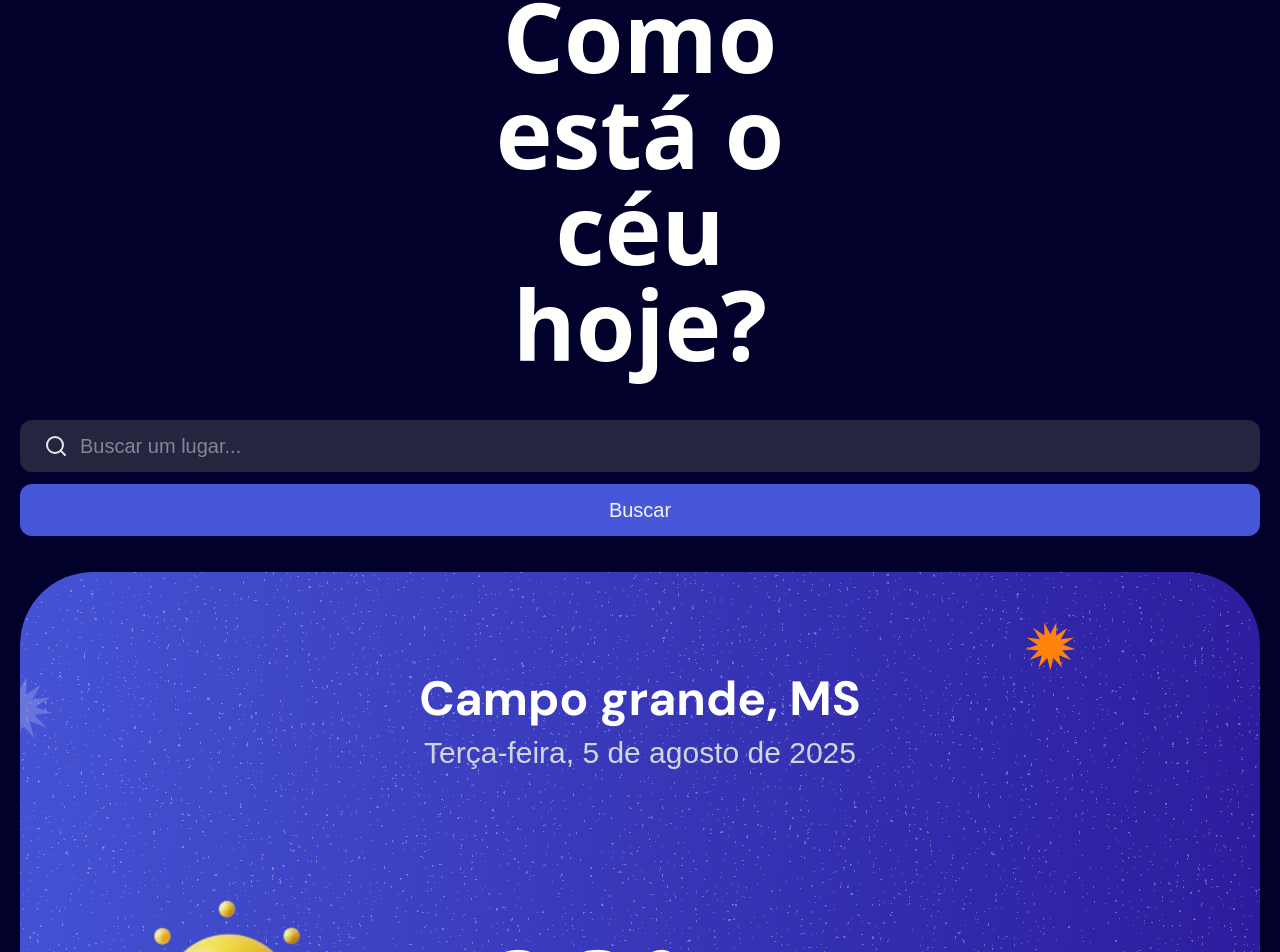
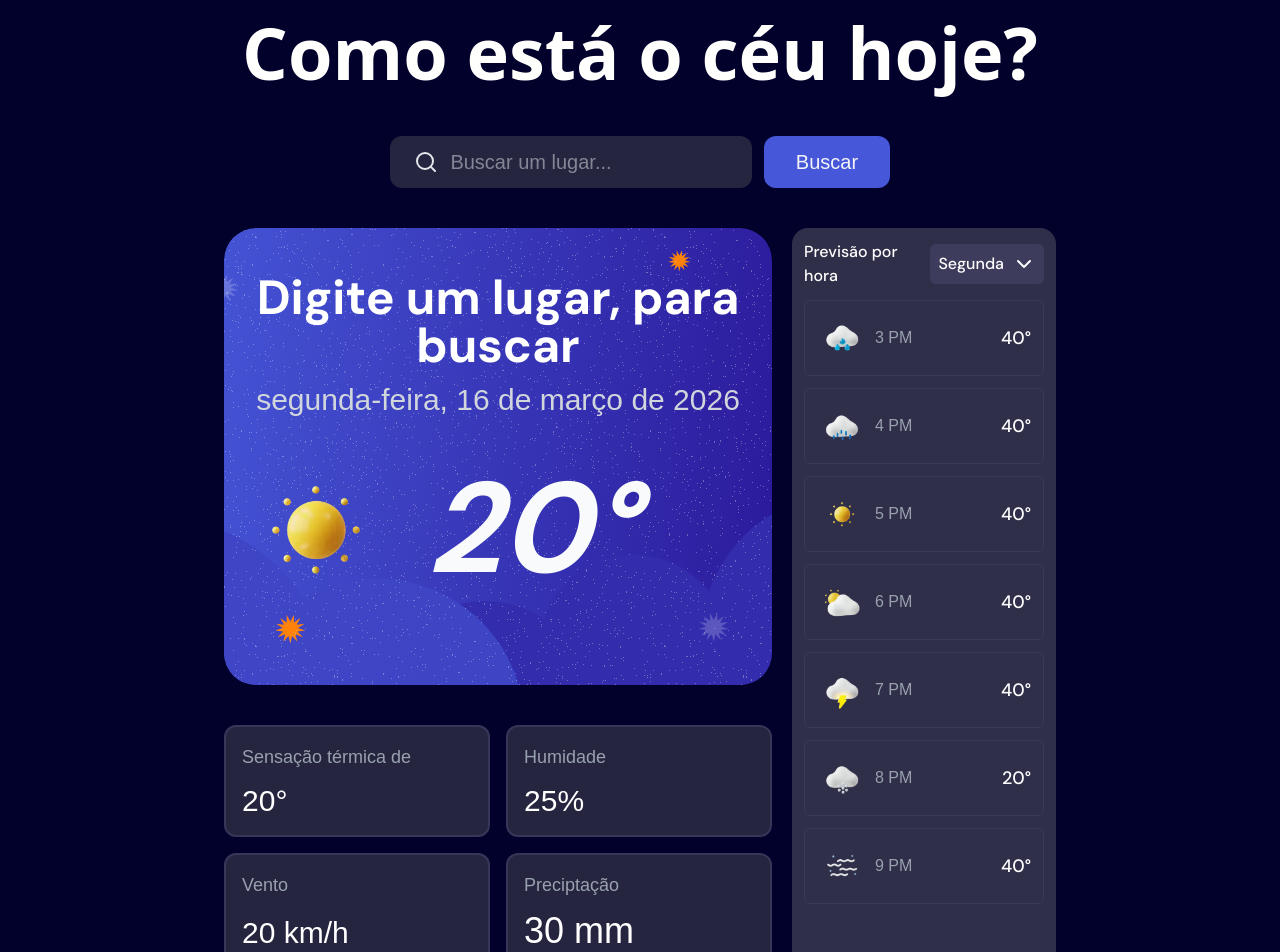
Before and after one commit to Gustavooli122/Previsao-de-tempo, a Next.js app: page / in a window 1280 px wide. Shown: the part 120-1072 px from the top of the page. Built offline with nearby package versions, Linux system fonts and the light colour scheme; a web font is replaced by a local one.

Commit message:
componente time.jsx atualizado

```diff
--- a/src/app/components/Time.jsx
+++ b/src/app/components/Time.jsx
@@ -1,25 +1,36 @@
+"use client";
+
 import Image from "next/image"
+export default function Time({temperatura, sensasaoTermica, vento, preciptacao,umidade,dataHora,cidade,estado}){
 
 
-export default function Time(){
+const agora = new Date();
+
+const dataFormatada = agora.toLocaleDateString("pt-BR", {
+  weekday: "long",
+  day: "numeric",
+  month: "long",
+  year: "numeric"
+});
+
 
     return(
-    <main className="flex flex-col gap-10">
+    <main className="flex flex-col gap-10 sm:col-span-2">
        <section className="relative">
        <Image  width={500} height={500} className="w-full" src={'/imgs/bg-today-small.svg'} alt="fundo-estrelado" />
        <section className="absolute top-[10%] w-full  flex flex-col gap-5 items-center">
 
-         <div className="text-center  flex flex-col gap-3"> <h1 className="text-white text-xl sm:text-2xl md:text-3xl lg:text-4xl xl:text-5xl font-bold">Campo grande, MS</h1>
-        <p className="text-gray-300 text-base sm:text-lg md:text-xl lg:text-2xl xl:text-3xl ">Terça-feira, 5 de agosto de 2025</p></div>
-   <div className="w-full relative flex items-center gap-5"> <Image src={'/imgs/icon-sunny.webp'} className="w-1/3" width={140} height={140}/><h1 className="text-gray-50  text-7xl sm:text-8xl md:text-9xl font-bold italic">68°</h1></div>
+         <div className="text-center  flex flex-col gap-3"> <h1 className="text-white text-xl sm:text-2xl md:text-3xl lg:text-4xl xl:text-5xl font-bold">{cidade?`${cidade}, ${estado}`:"Digite um lugar, para buscar"}</h1>
+        <p className="text-gray-300 text-base sm:text-lg md:text-xl lg:text-2xl xl:text-3xl ">{dataHora?dataHora:dataFormatada}</p></div>
+   <div className="w-full relative flex  items-center gap-5"> <Image src={'/imgs/icon-sunny.webp'} className="w-1/3" width={140} height={140}/><h1 className="text-gray-50  text-7xl sm:text-8xl md:text-9xl font-bold italic"> {temperatura?temperatura:"20"}°</h1></div>
        </section>
 
        </section>
-       <section className="grid grid-cols-2 gap-4">
-         <div className="bg-[#25253f] flex flex-col justify-between rounded-xl border-2 border-[#373659] gap-3 p-4"><p className="text-sm sm:text-base md:text-lg  text-gray-400">Sensação térmica de</p><p className="text-white text-2xl sm:text-3xl">68°</p></div>
-         <div className="bg-[#25253f] flex flex-col gap-3 justify-between p-4 rounded-xl border-2 border-[#373659] "><p className=" text-gray-400 text-sm sm:text-base md:text-lg">Humidade</p><p className="text-white text-2xl sm:text-3xl">45%</p></div>
-         <div className="bg-[#25253f] flex flex-col gap-3 justify-between p-4 rounded-xl border-2 border-[#373659] "><p className="text-sm sm:text-base md:text-lg text-gray-400">Vento</p><p className="text-white text-2xl sm:text-3xl">60 km/h</p></div>
-         <div className="bg-[#25253f] flex flex-col gap-3 p-4 justify-between rounded-xl border-2 border-[#373659] "><p className="text-sm sm:text-base md:text-lg text-gray-400">Preciptação</p><p className="text-white text-2xl sm:text-3xl md:text-4xl">68°</p></div>
+       <section className="grid grid-cols-2  gap-4">
+         <div className="bg-[#25253f] flex flex-col justify-between rounded-xl border-2 border-[#373659] gap-3 p-4"><p className="text-sm sm:text-base md:text-lg  text-gray-400">Sensação térmica de</p><p className="text-white text-2xl sm:text-3xl">{sensasaoTermica?sensasaoTermica:"20"}°</p></div>
+         <div className="bg-[#25253f] flex flex-col gap-3 justify-between p-4 rounded-xl border-2 border-[#373659] "><p className=" text-gray-400 text-sm sm:text-base md:text-lg">Humidade</p><p className="text-white text-2xl sm:text-3xl">{umidade?umidade:"25"}%</p></div>
+         <div className="bg-[#25253f] flex flex-col gap-3 justify-between p-4 rounded-xl border-2 border-[#373659] "><p className="text-sm sm:text-base md:text-lg text-gray-400">Vento</p><p className="text-white text-2xl sm:text-3xl">{vento?vento:"20"} km/h</p></div>
+         <div className="bg-[#25253f] flex flex-col gap-3 p-4 justify-between rounded-xl border-2 border-[#373659] "><p className="text-sm sm:text-base md:text-lg text-gray-400">Preciptação</p><p className="text-white text-2xl sm:text-3xl md:text-4xl">{preciptacao?preciptacao:"30"} mm</p></div>
 
        </section>
 
--- /dev/null
+++ b/src/app/components/api/openMeteo.js
@@ -0,0 +1,48 @@
+
+export default async function buscar(cidade){
+
+const geoResponse = await fetch(
+`https://geocoding-api.open-meteo.com/v1/search?name=${cidade}&count=1&language=pt&format=json`
+)
+
+const geoData = await geoResponse.json()
+
+if(!geoData.results){
+return null
+}
+
+const {latitude, longitude, name, admin1} = geoData.results[0]
+
+const climaResponse = await fetch(
+`https://api.open-meteo.com/v1/forecast?latitude=${latitude}&longitude=${longitude}&current=temperature_2m,apparent_temperature,relative_humidity_2m,precipitation,windspeed_10m`
+)
+
+const climaData = await climaResponse.json()
+
+const temperatura = climaData.current.temperature_2m
+const sensacaoTermica = climaData.current.apparent_temperature
+const umidade = climaData.current.relative_humidity_2m
+const precipitacao = climaData.current.precipitation
+const vento = climaData.current.windspeed_10m
+
+const data = new Date()
+
+const dataHora = data.toLocaleDateString("pt-BR",{
+weekday:"long",
+day:"numeric",
+month:"long",
+year:"numeric"
+})
+
+return {
+dataHora,
+temperatura,
+cidade:name,
+estado:admin1,
+vento,
+umidade,
+sensacaoTermica,
+precipitacao
+}
+
+}
--- a/src/app/components/header.jsx
+++ b/src/app/components/header.jsx
@@ -6,9 +6,12 @@ import { ChevronDown } from "lucide-react";
 import { useState } from "react";
 import { Check } from "lucide-react";
 
-export default function Header(){
+
+export default function Header({buscarCity}){
     const [aberto, setAberto] = useState(false);
     const [selecionado, setSelecionado]= useState([]);
+    const [cidade,setCidade]=useState("");
+
 
     const items = [["Temperatura","Celsius (°C)","Fahrenheit (°F)"],["Velocidade do vento","km/h","mph"],["Precipitação","Milímetros (mm)","Polegadas (pol.)"]]
 
@@ -26,7 +29,7 @@ export default function Header(){
 return(
 
 
-    <header className="flex flex-col  gap-12">
+    <header className="flex flex-col sm:col-span-3 mb-5 gap-12">
 
     <div className="flex justify-between items-center">
 
@@ -40,9 +43,9 @@ return(
                 <span className="bg-gray-200 h-[3px] rounded-sm"/>
             </div>
 
-            <button onClick={()=> setAberto(!aberto)} className="text-[#fffffd] sm:flex hidden items-center gap-2"><Settings className="text-[#fffffd] w-5"/>Unidades <ChevronDown className="text-[#fffffd]"/></button>
+            <button onClick={()=> setAberto(!aberto)} className="text-[#fffffd] sm:flex hidden items-center gap-2 sm:relative"><Settings className="text-[#fffffd] w-5"/>Unidades <ChevronDown className="text-[#fffffd]"/></button>
         {aberto && (
-            <section className="absolute right-0  z-20 bg-[#262640] top-18 text-gray-200 text-[12px] flex flex-col gap-3 justify-center text-sm px-3 py-4 rounded-lg border border-[#333355]">
+            <section className="absolute right-0 sm:right-auto sm:top-24 md:top-28 z-20 bg-[#262640] top-18 text-gray-200 text-[12px] flex flex-col gap-3 justify-center text-sm px-3 py-4 rounded-lg border border-[#333355]">
                 <p>Mudar para o sistema imperial</p>
       {
         items.map((e, index)=>(
@@ -63,11 +66,11 @@ return(
         </div>
     </div>
     <div className="w-full flex justify-center">
-        <h1 className="text-[#fffffd] text-center text-4xl sm:text-5xl md:text-6xl lg:text-7xl xl:text-8xl  w-96 font-sans font-bold ">Como está o céu hoje?</h1>
+        <h1 className="text-[#fffffd] text-center text-4xl sm:text-5xl md:text-6xl lg:text-7xl  w-96 sm:w-full font-sans font-bold ">Como está o céu hoje?</h1>
     </div>
-    <section className="text-xl flex flex-col gap-3 w-full m-auto">
-        <div className="bg-[#25253f] rounded-xl p-3  text-gray-200 flex items-center gap-3 "><Search className="ml-3"/><input type="text" className="bg-transparent outline-none " placeholder="Buscar um lugar..."/></div>
-        <button className="bg-[#4657d9] hover:bg-indigo-400 text-gray-100 w-full rounded-xl p-3">Buscar</button>
+    <section className="text-xl flex flex-col sm:flex-row md:flex-row  gap-3 w-full sm:w-[60%] m-auto">
+        <div className="bg-[#25253f] rounded-xl p-3 w-full  text-gray-200 flex items-center gap-3 "><Search className="ml-3"/><input type="text" value={cidade} onChange={(e)=> setCidade(e.target.value)} className="bg-transparent outline-none " placeholder="Buscar um lugar..."/></div>
+        <button onClick={()=> buscarCity(cidade)} className="bg-[#4657d9] hover:bg-indigo-400 text-gray-100 w-full sm:w-1/3 md:w-1/3 rounded-xl p-3">Buscar</button>
     </section>
 
     </header>
--- a/src/app/components/hourly.jsx
+++ b/src/app/components/hourly.jsx
@@ -4,8 +4,8 @@ export default function Hourly(){
      const cards = [["/imgs/icon-rain.webp","Garoa","3 PM","40°"],["/imgs/icon-drizzle.webp","chuva","4 PM","40°"],["/imgs/icon-sunny.webp","ensolarado","5 PM","40°"],["/imgs/icon-partly-cloudy.webp","tempo normal","6 PM","40°"],["/imgs/icon-storm.webp","tempo com trovoes","7 PM","40°"],["/imgs/icon-snow.webp","neve","8 PM","20°"],["/imgs/icon-fog.webp","vento","9 PM","40°"]]
 
      return(
-        <main className="bg-[#2f2f49] rounded-md p-3">
-            <div className="font-medium text-white flex items-center justify-between mb-3"><h1>Previsão por hora</h1><div className="rounded-md bg-[#3d3c5d] flex gap-2 p-2"><p>Segunda</p> <ChevronDown/></div></div>
+        <main className="bg-[#2f2f49] rounded-2xl p-3">
+            <div className="font-medium text-white flex items-center sm:flex-col md:flex-row gap-2 justify-between mb-3"><h1>Previsão por hora</h1><div className="rounded-md bg-[#3d3c5d] flex gap-2 p-2"><p>Segunda</p> <ChevronDown/></div></div>
             <section className="space-y-3">
                 {cards.map((e,i)=>(
                   <section key={i} className="rounded-md flex justify-between items-center bg-[#2f2f49] p-3 border border-[#3b3b57]">
--- a/src/app/page.js
+++ b/src/app/page.js
@@ -1,14 +1,8 @@
-import Header from "./components/header";
-import Time from "./components/Time";
-import Forecast from "./components/forecast";
-import Hourly from "./components/hourly";
+import HomePage from "./page/homePage";
+
 export default function Home() {
+
   return (
-    <div className="p-5 flex flex-col gap-9">
-    <Header/>
-    <Time/>
-    <Forecast/>
-    <Hourly/>
-    </div>
+    <HomePage/>
   );
 }
--- /dev/null
+++ b/src/app/page/homePage.jsx
@@ -0,0 +1,40 @@
+"use client";
+
+import Header from "../components/header";
+import Time from "../components/Time";
+import Forecast from "../components/forecast";
+import Hourly from "../components/hourly";
+import buscar from "../components/api/openMeteo";
+import { useState } from "react";
+
+export default function HomePage(){
+    const [dados,setDados]=useState({});
+    const {dataHora,
+temperatura,
+cidade,
+estado,
+vento,
+umidade,
+sensacaoTermica,
+precipitacao} = dados;
+
+    async function buscarCidade(cidade) {
+        const resultado = await buscar(cidade);
+        if(resultado){
+            setDados(resultado)
+        }
+        else{
+            alert("Lugar nao encontrado")
+        }
+
+     }
+
+    return(
+        <div className="p-5 sm:p-6 md:p-12 lg:px-16 xl:mx-40 flex flex-col grid-cols-3 sm:grid  gap-5">
+    <Header buscarCity={buscarCidade}/>
+    <Time temperatura={dados.temperatura} sensasaoTermica={dados.sensacaoTermica} vento={dados.vento} preciptacao={dados.precipitacao} umidade={dados.umidade} dataHora={dados.dataHora} cidade={dados.cidade} estado={dados.estado}/>
+   <Hourly/>
+   <Forecast/>
+    </div>
+    )
+}
```
Also changed, not shown: src/app/components/forecast.jsx (+5 -4 lines).
